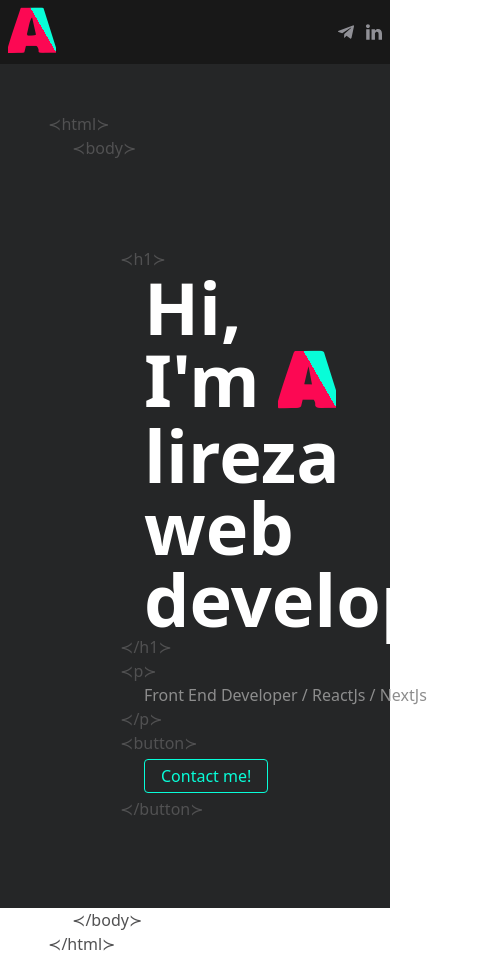
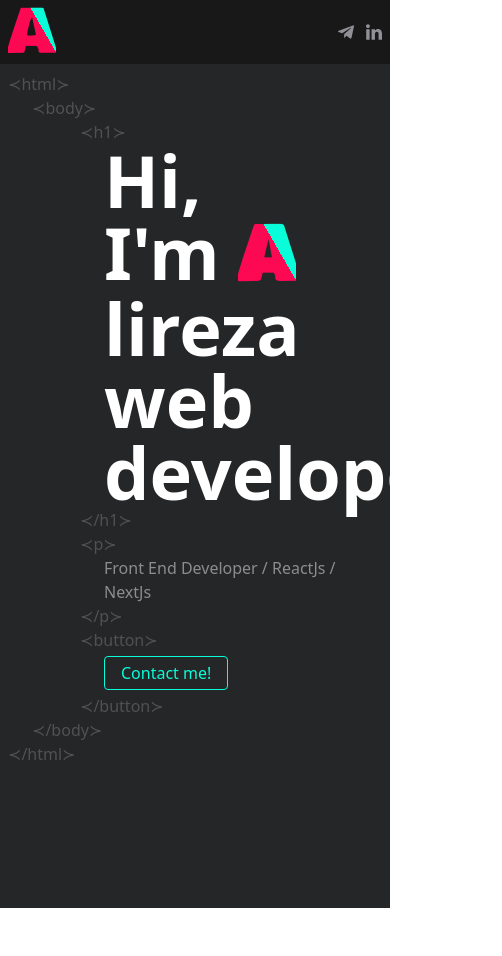
Before and after one commit to alirezamoon/portfolio-second, a Next.js app: page / in a window 390 px wide. Shown: the whole page, 502 px wide, since content can reach past the window. After the commit the page ends 908 px from the top, so only its background shows below. Built offline with nearby package versions, Linux system fonts and the light colour scheme; some icons are missing.

Commit message:
layout responsive

```diff
--- a/components/contact/index.jsx
+++ b/components/contact/index.jsx
@@ -1,6 +1,6 @@
 const Contact = () => {
   return (
-    <div className="flex flex-col h-full">
+    <div className="flex flex-col">
       <div className="[&_.tag]:text-gray-tag flex-1 flex flex-col">
         <p className="tag">&#8826;html&#8827;</p>
         <div className="ml-6 [&>div]:ml-12 flex-1 flex flex-col justify-between">
--- a/components/hoc/layout/mainLayout.jsx
+++ b/components/hoc/layout/mainLayout.jsx
@@ -2,9 +2,11 @@
 
 const MainLayout = ({ children }) => {
   return (
-    <div className="flex flex-col md:flex-row h-screen">
+    <div className="flex flex-col md:flex-row min-h-screen">
       <Sidebar />
-      <main className="w-full h-full bg-gray-main2 p-12">{children}</main>
+      <main className="w-full min-h-screen bg-gray-main2 p-2 sm:p-6 md:p-12 [&>div]:h-full">
+        {children}
+      </main>
     </div>
   )
 }
--- a/components/ui/sidebarV2/index.jsx
+++ b/components/ui/sidebarV2/index.jsx
@@ -7,13 +7,14 @@
     <div>
       <div
         className="flex md:flex-col flex-wrap bg-gray-darker w-full md:w-16 justify-between items-center
-                  px-2 md:px-0 h-16 md:h-full fixed top-0 right-0 md:static"
+                  px-2 md:px-0 h-16 md:h-full fixed top-0 left-0"
       >
         <A className={"text-4xl md:mt-4 md:mx-auto"} />
         <Menu />
         <SocialMedia />
       </div>
       <div className="md:hidden h-16 w-full" />
+      <div className={`hidden md:block h-screen w-16 bg-red-500`} />
     </div>
   )
 }
--- a/pages/index.jsx
+++ b/pages/index.jsx
@@ -1,11 +1,7 @@
 import Home from "components/home"
 
 const HomePage = () => {
-  return (
-    <div className="flex container h-screen">
-      <Home />
-    </div>
-  )
+  return <Home />
 }
 
 HomePage.layout = "main"
```
